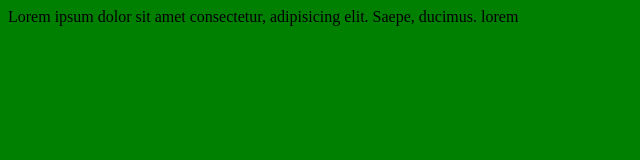
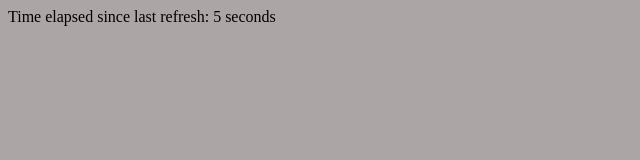
Before and after one commit to sohamhumble/Frontend-revise, a plain HTML site: page index.html in a window 1280 px wide. Shown: the whole page, without its empty margins (0-640 px from the left). Drawn offline with Linux system fonts and the light colour scheme.

Commit message:
add time elapsed till last refresh timer using js

```diff
--- a/index.html
+++ b/index.html
@@ -7,8 +7,8 @@
     <link rel="stylesheet" href="style.css">
 </head>
 <body>
-    Lorem ipsum dolor sit amet consectetur, adipisicing elit. Saepe, ducimus.
-    lorem
+    <!-- Lorem ipsum dolor sit amet consectetur, adipisicing elit. Saepe, ducimus. -->
+    <div id="timer"></div>
     <script src="script.js"></script>
 </body>
 </html>
--- a/script.js
+++ b/script.js
@@ -1,3 +1,11 @@
-setTimeout(() => {
-    document.getElementsByTagName('body')[0].style.backgroundColor = 'green';
-},1000)
+// setTimeout(() => {
+//     document.getElementsByTagName('body')[0].style.backgroundColor = 'green';
+// },1000)
+
+let i=0;
+document.getElementById('timer').innerHTML="Time elapsed since last refresh: "+i+" seconds"
+
+setInterval(() => {
+    i++
+    document.getElementById('timer').innerHTML="Time elapsed since last refresh: "+i+" seconds"
+}, 1000);
```
Also changed, not shown: 1 other file.
